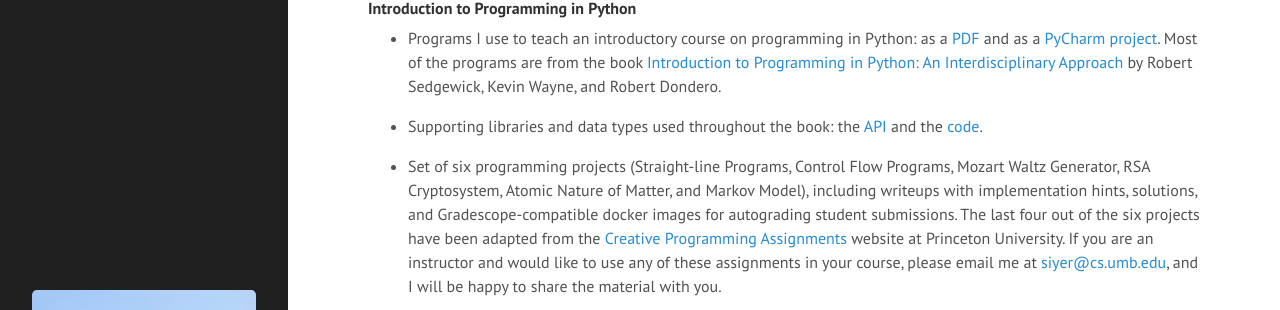
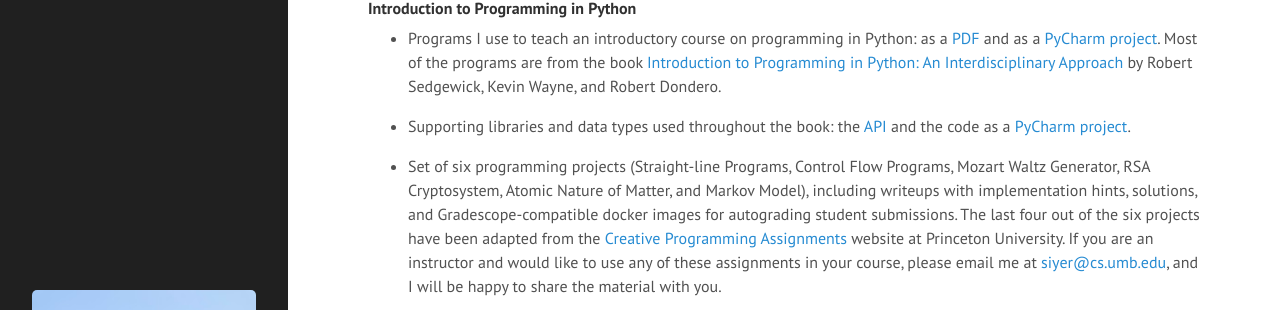
Before and after one commit to swamiiyer/swamiiyer.github.io, a Jekyll site: the page built from _pages/teaching.md, in a window 1280 px wide and 900 px high, scrolled down 765 px. Shown: the part 144-454 px from the top of the window. Built offline with Jekyll 4.4.1, drawn with Linux system fonts in a browser that asks for light colours; nearby versions of some CDN libraries.

Commit message:
A minor textual change

```diff
--- a/_pages/teaching.md
+++ b/_pages/teaching.md
@@ -36,7 +36,7 @@ Throughout my student life I had the good fortune of being taught by some except
 
 - Programs I use to teach an introductory course on programming in Python: as a [PDF](https://www.cs.umb.edu/~siyer/teaching/ipp.pdf) and as a [PyCharm project](https://www.cs.umb.edu/~siyer/teaching/ipp.zip). Most of the programs are from the book [Introduction to Programming in Python: An Interdisciplinary Approach](https://www.amazon.com/Introduction-Programming-Python-Interdisciplinary-Approach/dp/0134076435/) by Robert Sedgewick, Kevin Wayne, and Robert Dondero.
 
-- Supporting libraries and data types used throughout the book: the [API](https://www.cs.umb.edu/~siyer/teaching/stdlib-python.pdf) and the [code](https://www.cs.umb.edu/~siyer/teaching/stdlib-python.zip).
+- Supporting libraries and data types used throughout the book: the [API](https://www.cs.umb.edu/~siyer/teaching/stdlib-python.pdf) and the code as a [PyCharm project](https://www.cs.umb.edu/~siyer/teaching/stdlib-python.zip).
 
 - Set of six programming projects (Straight-line Programs, Control Flow Programs, Mozart Waltz Generator, RSA Cryptosystem, Atomic Nature of Matter, and Markov Model), including writeups with implementation hints, solutions, and Gradescope-compatible docker images for autograding student submissions. The last four out of the six projects have been adapted from the [Creative Programming Assignments](https://introcs.cs.princeton.edu/java/assignments/) website at Princeton University. If you are an instructor and would like to use any of these assignments in your course, please email me at [siyer@cs.umb.edu](mailto://siyer@cs.umb.edu), and I will be happy to share the material with you.
 
```
